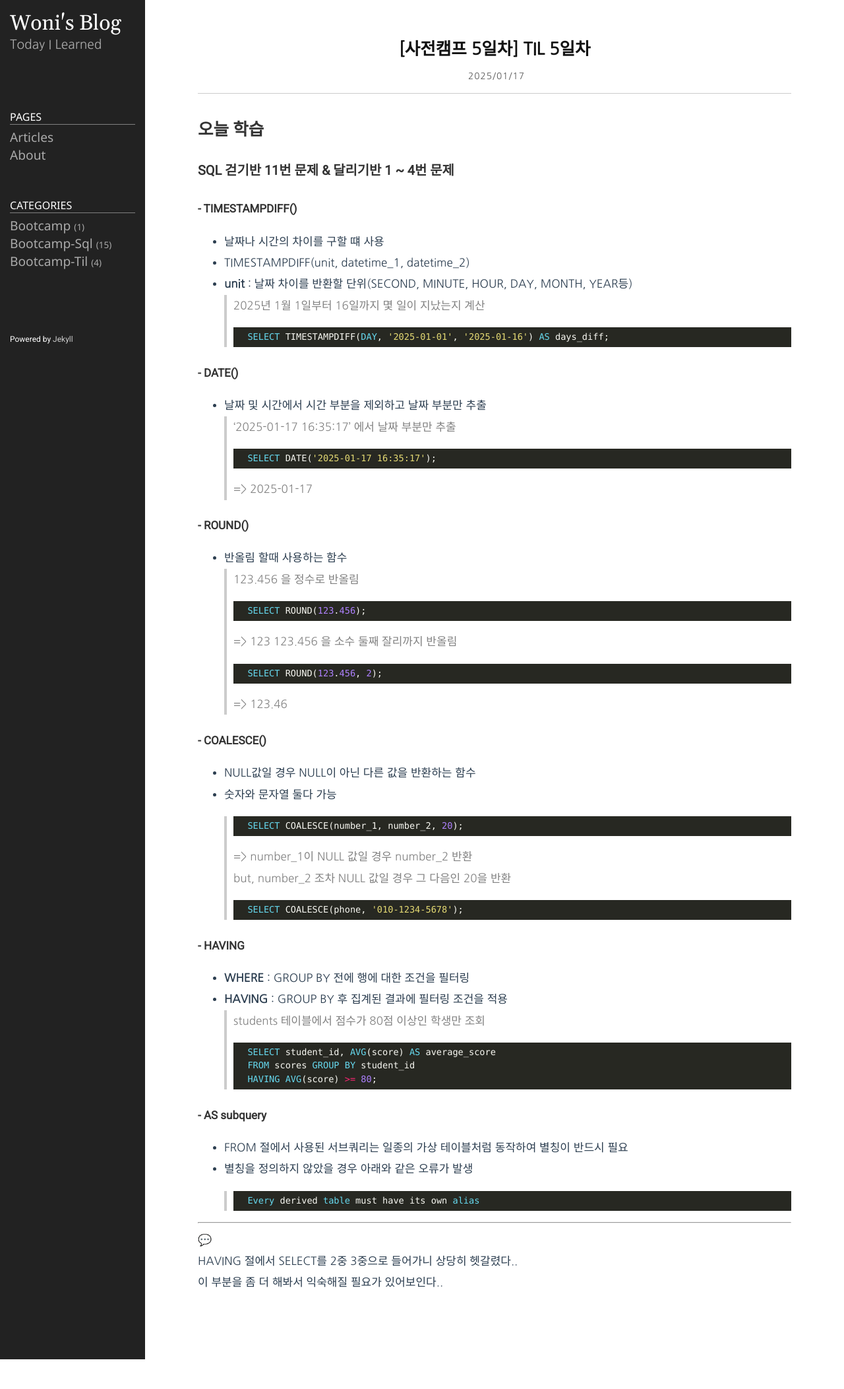
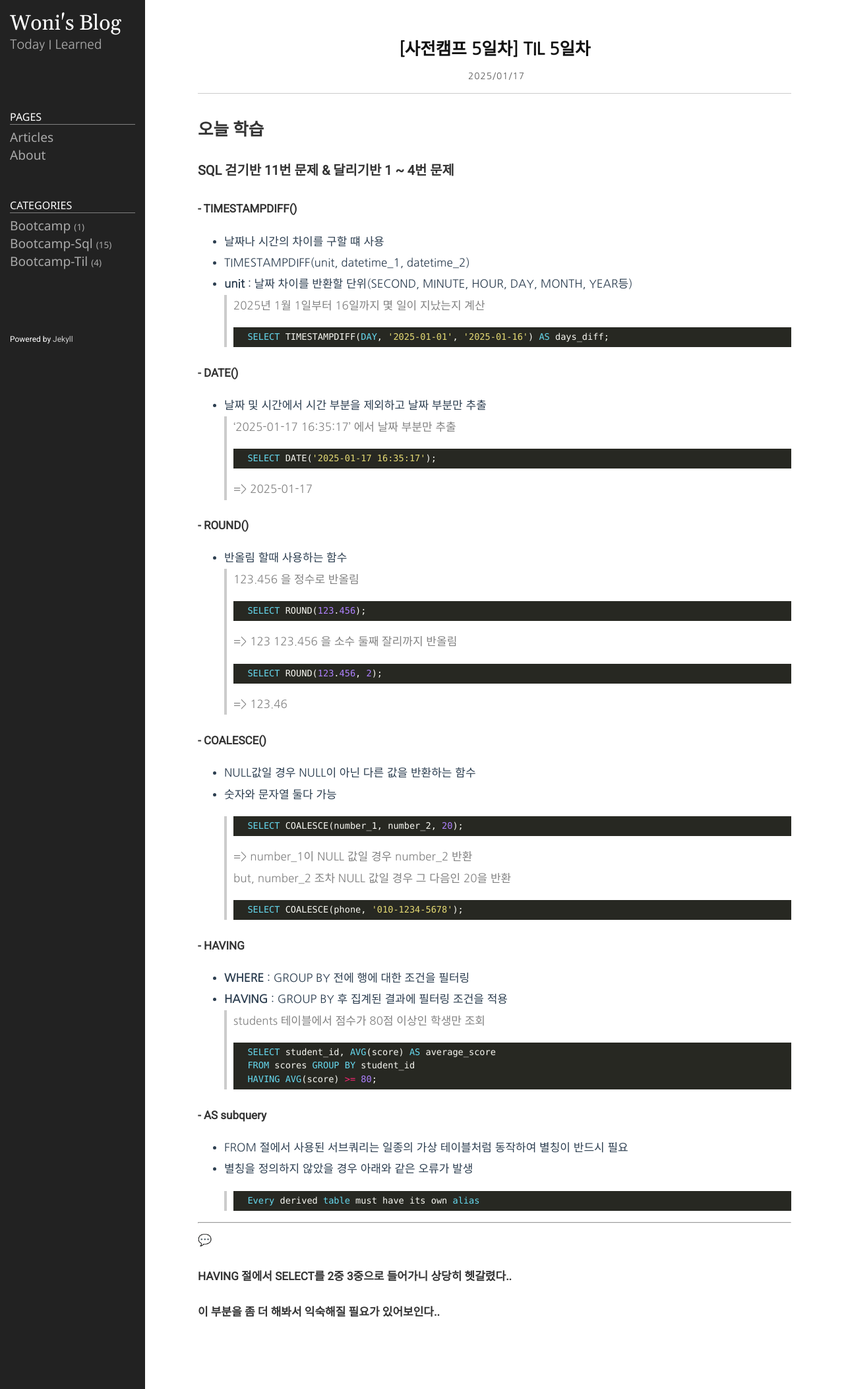
Before and after one commit to s-woni/s-woni.github.io, a Jekyll site: the page built from _posts/2025-01-17-til.md, in a window 1280 px wide. Shown: the whole page at 66% size. Built offline with Jekyll 4.4.1, drawn with Linux system fonts in a browser that asks for light colours; before the commit the page ends 2060 px from its top, so only the background shows below that.

Commit message:
Update 2025-01-17-til.md

```diff
--- a/_posts/2025-01-17-til.md
+++ b/_posts/2025-01-17-til.md
@@ -73,5 +73,5 @@ category: bootcamp-til
 
 💬
 
-HAVING 절에서 SELECT를 2중 3중으로 들어가니 상당히 헷갈렸다..
-이 부분을 좀 더 해봐서 익숙해질 필요가 있어보인다..
+#### HAVING 절에서 SELECT를 2중 3중으로 들어가니 상당히 헷갈렸다..
+#### 이 부분을 좀 더 해봐서 익숙해질 필요가 있어보인다..
```
